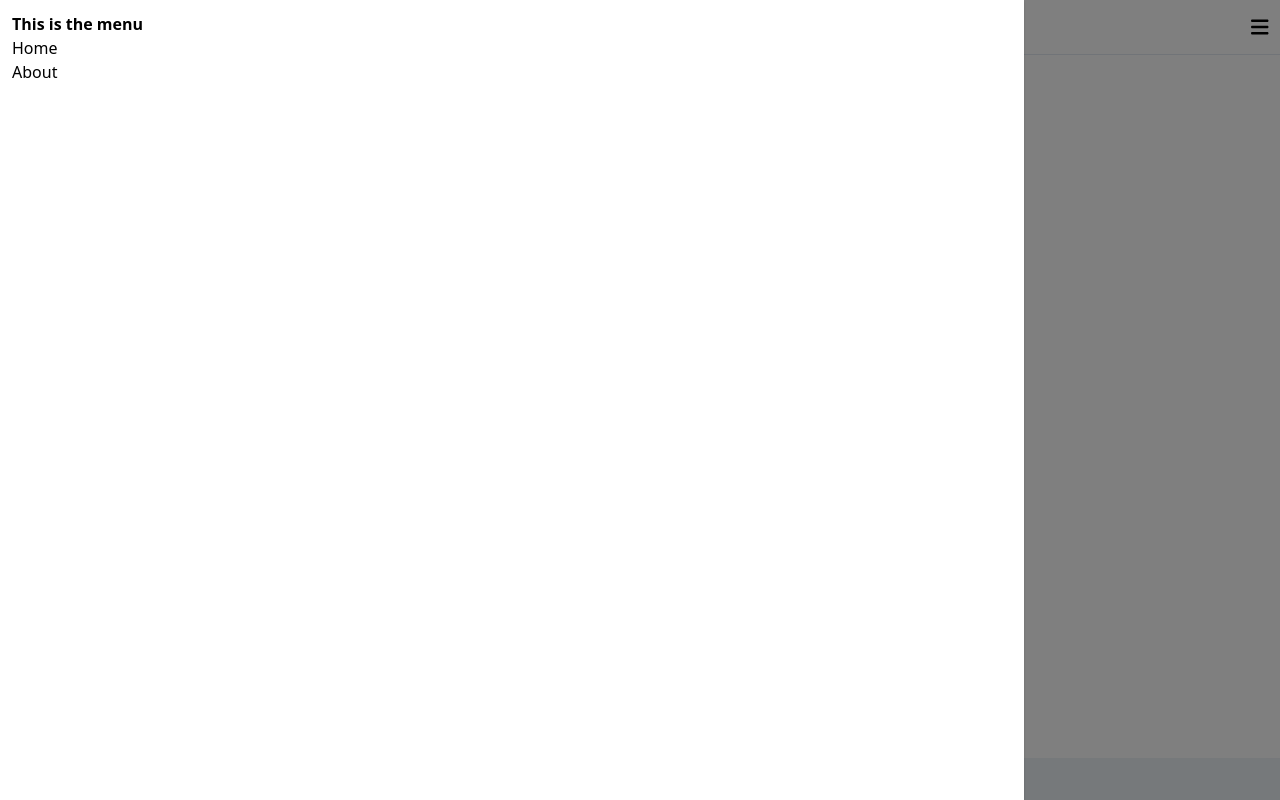
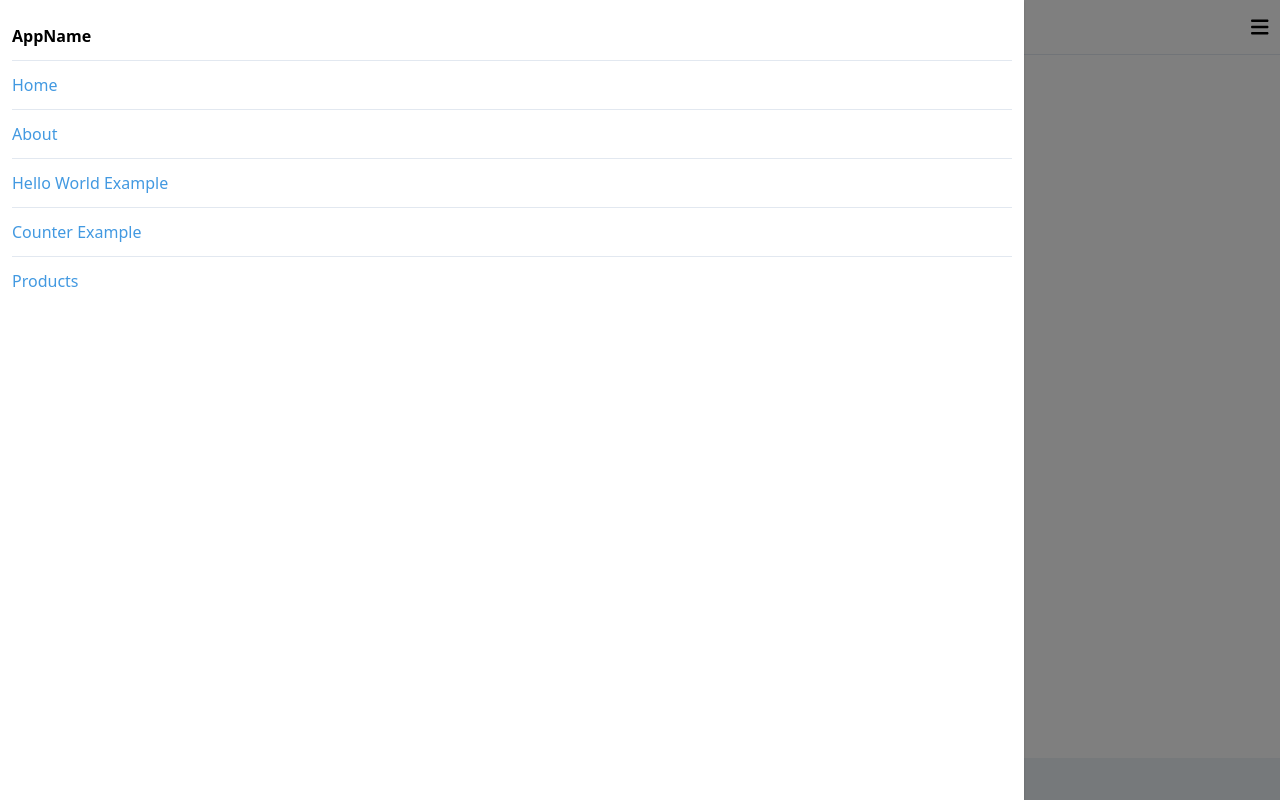
Before and after one commit to RichardWerner173134/PWA-Project, a React (Create React App) app: page / in a window 1280 px wide. Both pictures are taken after a click on the icon 1259 px from the left and 26 px from the top of the page. Built offline with nearby package versions, Linux system fonts and the light colour scheme.

Commit message:
blogbeitrag basics

```diff
--- a/package.json
+++ b/package.json
@@ -11,6 +11,7 @@
     "@testing-library/react": "^13.2.0",
     "@testing-library/user-event": "^13.5.0",
     "autoprefixer": "^10.4.7",
+    "axios": "^0.27.2",
     "postcss-cli": "^9.1.0",
     "react": "^18.1.0",
     "react-dom": "^18.1.0",
--- a/src/App.js
+++ b/src/App.js
@@ -1,5 +1,3 @@
-import HelloWorld from './Components/HelloWorld';
-import CounterExample from './Components/CounterExample';
 import Header from './Components/Header';
 import Footer from './Components/Footer';
 import {
@@ -8,39 +6,46 @@ import {
   Route,
   Link
 } from "react-router-dom";
+import Home from './Components/Views/Home';
+import About from './Components/Views/About';
+import HelloWorld from './Components/Views/HelloWorld';
+import CounterExample from './Components/Views/CounterExample';
+import ProductList from './Components/Views/ProductList';
 
 function App() {
   return (
     <div>
-      <Header />
-      <HelloWorld name='Richard' />
+      <Router>
+        <Header />
+        <div className='p-3'>
+          <Routes>
+            <Route
+              path="/"
+              element={<Home />}>
+            </Route>
+            <Route
+              path="/about"
+              element={<About />}>
+            </Route>
+            <Route
+              path="/hello-world"
+              element={<HelloWorld />}>
+            </Route>
+            <Route
+              path="/counter-example"
+              element={<CounterExample />}>
+            </Route>
+            <Route
+              path="/products"
+              element={<ProductList />}>
+            </Route>
+          </Routes>
+        </div>
+        <Footer />
+      </Router>
 
 
 
-      <Router>
-        <ul>
-          <li>
-            <Link to="/" className='text-blue-500'>Home</Link>
-          </li>
-          <li>
-            <Link to="/about" className='text-blue-500'>About</Link>
-          </li>
-        </ul>
-        <Routes>
-          <Route
-            path="/"
-            element={<h1 className='font-bold text-2xl'>This is a Homepage</h1>}>
-          </Route>
-          <Route
-            path="/about"
-            element={<h1 className='font-bold text-2xl'>About us</h1>}>
-          </Route>
-        </Routes>
-      </Router>
-
-
-      <CounterExample />
-      <Footer />
     </div>
   );
 }
--- a/src/Components/Navigation.js
+++ b/src/Components/Navigation.js
@@ -2,7 +2,7 @@ import React, { useState } from "react";
 import {FontAwesomeIcon } from '@fortawesome/react-fontawesome';
 import {faBars } from '@fortawesome/free-solid-svg-icons';
 import {useTransition, animated} from 'react-spring';
-
+import NavigationMenu from "./NavigationMenu";
 
 function Navigation(){
     const [showMenu, setShowMenu] = useState(false);
@@ -54,13 +54,7 @@ function Navigation(){
                         style={styles}
                         className="fixed bg-white top-0 left-0 w-4/5 h-full z-50 shadow p-3"
                     >
-                        <span className="font-bold">
-                            This is the menu
-                        </span>
-                        <ul>
-                             <li>Home</li>
-                             <li>About</li>
-                        </ul>
+                        <NavigationMenu closeMenu={() => setShowMenu(false)}/>
 
                     </animated.div>
                 )
--- /dev/null
+++ b/src/Components/NavigationMenu.js
@@ -0,0 +1,62 @@
+import React from 'react';
+import {Link} from "react-router-dom";
+import Product from './Views/Product';
+
+function NavigationMenu(props){
+    return(
+        <div>
+            <div className="font-bold py-3">
+                AppName
+            </div>
+            <ul>
+                <li>
+                    <Link
+                        to="/"
+                        className='text-blue-500 py-3 border-t border.b block'
+                        onClick={props.closeMenu}
+                    >
+                        Home
+                    </Link>
+                </li>
+                <li>
+                    <Link
+                        to="/about"
+                        className='text-blue-500 py-3 border-t border.b block'
+                        onClick={props.closeMenu}
+                    >
+                        About
+                    </Link>
+                </li>
+                <li>
+                    <Link
+                        to="/hello-world"
+                        className='text-blue-500 py-3 border-t border.b block'
+                        onClick={props.closeMenu}
+                    >
+                        Hello World Example
+                    </Link>
+                </li>
+                <li>
+                    <Link
+                        to="/counter-example"
+                        className='text-blue-500 py-3 border-t border.b block'
+                        onClick={props.closeMenu}
+                    >
+                        Counter Example
+                    </Link>
+                </li>
+                <li>
+                    <Link
+                        to="/products"
+                        className='text-blue-500 py-3 border-t border.b block'
+                        onClick={props.closeMenu}
+                    >
+                        Products
+                    </Link>
+                </li>
+            </ul>
+        </div>
+    )
+}
+
+export default NavigationMenu;
--- /dev/null
+++ b/src/Components/Views/About.js
@@ -0,0 +1,9 @@
+import React from 'react';
+
+function About(){
+    return (
+        <h1 className='font-bold text-2xl'>About us</h1>
+    )
+}
+
+export default About;
--- /dev/null
+++ b/src/Components/Views/Home.js
@@ -0,0 +1,12 @@
+import React from 'react';
+import CounterExample from './CounterExample';
+
+function Home(){
+    return (
+        <div>
+            <h1 className='font-bold text-2xl'>This is a Homepage</h1>
+        </div>
+    )
+}
+
+export default Home;
--- /dev/null
+++ b/src/Components/Views/Product.js
@@ -0,0 +1,19 @@
+import React, { useState } from "react";
+import { useTransition, animated } from 'react-spring'
+
+function Product(props){
+
+
+    return (
+        <div>
+            <div className="p-3 border-b hover:text-orange-200 hover:bg-red-400">
+                <h1>{props.beitrag.title}</h1>
+                <div>
+                    {props.beitrag.content}
+                </div>
+            </div>
+        </div>
+    )
+}
+
+export default Product;
--- /dev/null
+++ b/src/Components/Views/ProductList.js
@@ -0,0 +1,39 @@
+import axios from "axios";
+import React, { useEffect, useState } from "react";
+import Product from "./Product";
+
+
+function ProductList() {
+    const url = `https://blog-rw.herokuapp.com/beitraege`;
+
+    const [beitraege, setBeitraege] = useState(null);
+
+    let content = null;
+
+    useEffect(() => {
+        axios.get(url)
+            .then(response => {
+                setBeitraege(response.data);
+            })
+    }, [url]);
+
+    if(!beitraege){
+        return <div>nothing</div>;
+    }
+
+
+    return (
+        <div>
+            {
+                beitraege.map(beitrag =>
+                    <Product
+                        key={beitrag.id}
+                        beitrag={beitrag}
+                    />
+                )
+            }
+        </div>
+    );
+}
+
+export default ProductList;
```
Also changed, not shown: src/Components/Views/CounterExample.js (renamed from src/Components/CounterExample.js), src/Components/Views/HelloWorld.js (renamed from src/Components/HelloWorld.js), src/tailwind.css, 1 other file (tests, documents, lock files or other folders).
